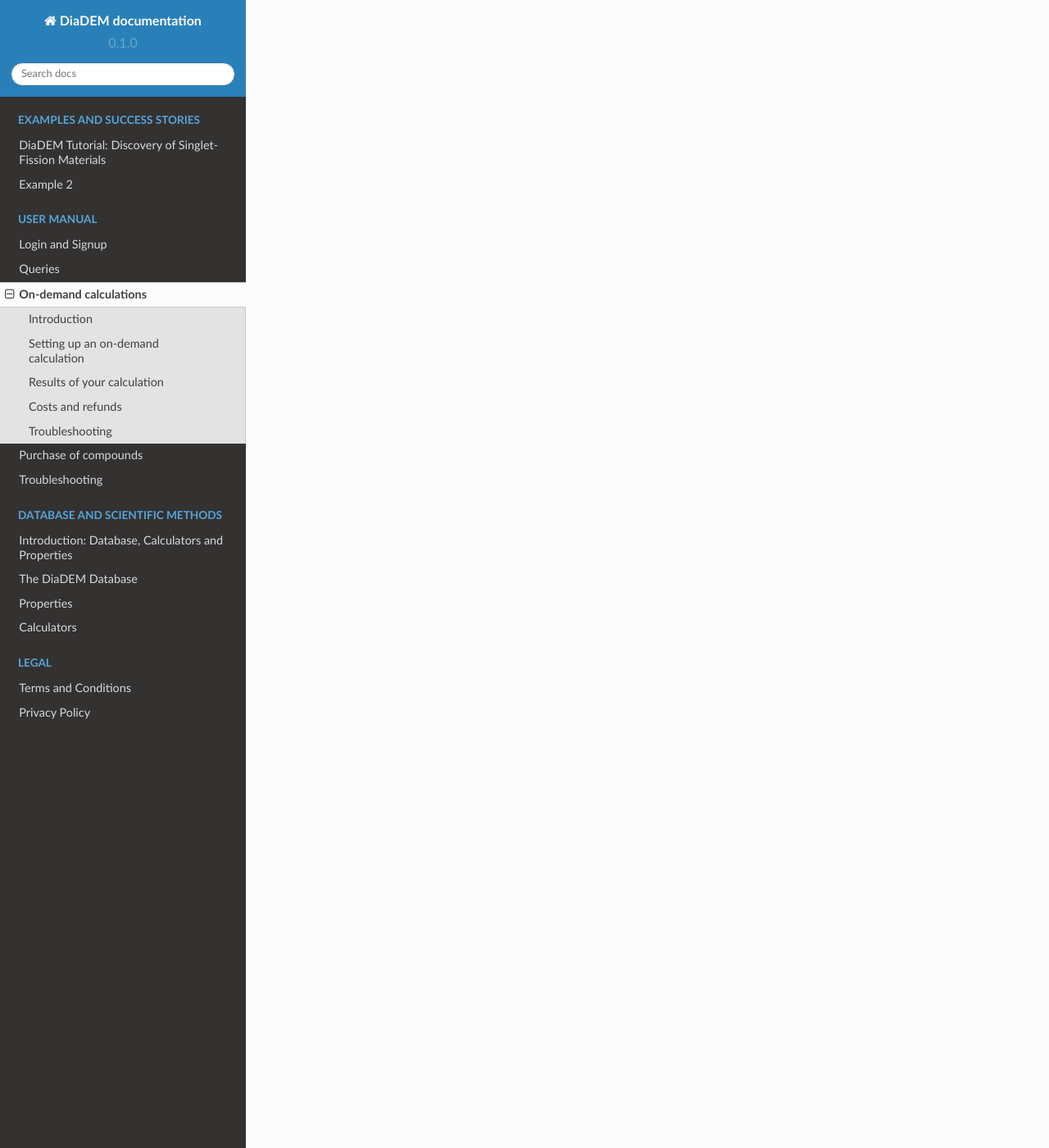
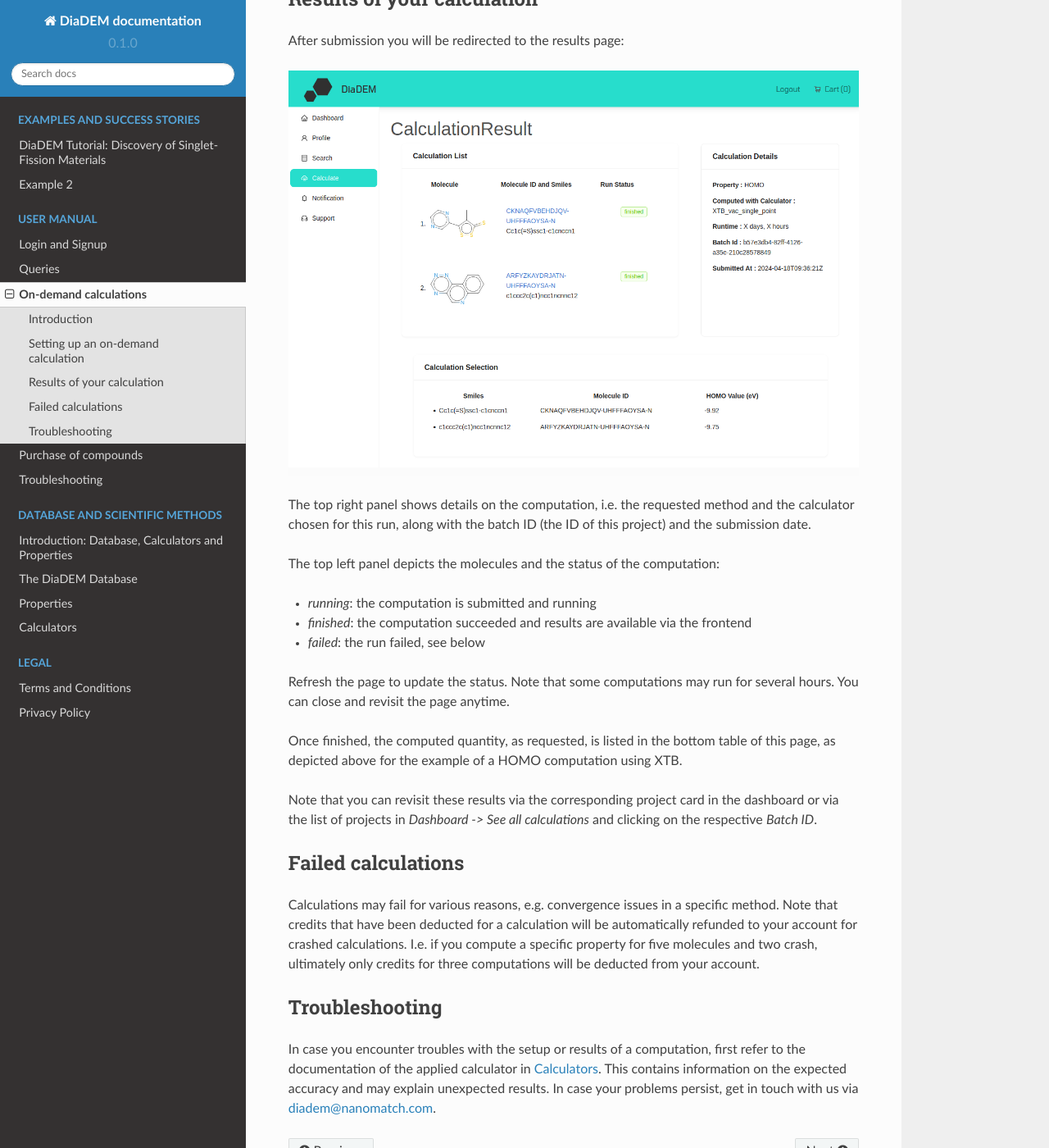
Before and after one commit to diadem-platform/diadem-docs, a Sphinx documentation site: the page built from docs/source/manual/ondemandcalc.rst, in a window 1280 px wide and 1400 px high, scrolled down 1440 px. Shown: the whole window at 82% size. Built offline with Sphinx 7.4.7 and the Read the Docs theme 2.0.0, drawn with Linux system fonts in a browser that asks for light colours; some of the changed text lies outside the part shown.

Commit message:
added ondemand docu

```diff
--- a/docs/source/manual/ondemandcalc.rst
+++ b/docs/source/manual/ondemandcalc.rst
@@ -31,11 +31,31 @@
 Results of your calculation
 ----------------------------
 
-After submission you will be redirected to the results page. Note that you can also access this page via the corresponding project card in the dashboard or via the list of projects in *Dashboard -> See all calculations* and clicking on the respective *Batch ID*.
+After submission you will be redirected to the results page:
+
+.. image:: images/ondemandResults.png
+   :alt: Example results of an on-demand calculation
+
+The top right panel shows details on the computation, i.e. the requested method and the calculator chosen for this run, along with the batch ID (the ID of this project) and the submission date.
+
+The top left panel depicts the molecules and the status of the computation:
+
+* *running*: the computation is submitted and running
+* *finished*: the computation succeeded and results are available via the frontend
+* *failed*: the run failed, see below
+
+Refresh the page to update the status. Note that some computations may run for several hours. You can close and revisit the page anytime.
+
+Once finished, the computed quantity, as requested, is listed in the bottom table of this page, as depicted above for the example of a HOMO computation using XTB.
+
+Note that you can revisit these results via the corresponding project card in the dashboard or via the list of projects in *Dashboard -> See all calculations* and clicking on the respective *Batch ID*.
 
 
-Costs and refunds
-------------------
+Failed calculations
+-------------------
+Calculations may fail for various reasons, e.g. convergence issues in a specific method. Note that credits that have been deducted for a calculation will be automatically refunded to your account for crashed calculations. I.e. if you compute a specific property for five molecules and two crash, ultimately only credits for three computations will be deducted from your account.
+
 
 Troubleshooting
 ----------------
+In case you encounter troubles with the setup or results of a computation, first refer to the documentation of the applied calculator in :ref:`science_calculators`. This contains information on the expected accuracy and may explain unexpected results. In case your problems persist, get in touch with us via diadem@nanomatch.com.
```
Also changed, not shown: other parts of docs/source/manual/ondemandcalc.rst (+1 -1 lines), docs/source/manual/images/ondemandResults.png (added), docs/source/manual/images/ondemandSetup.png (added).
